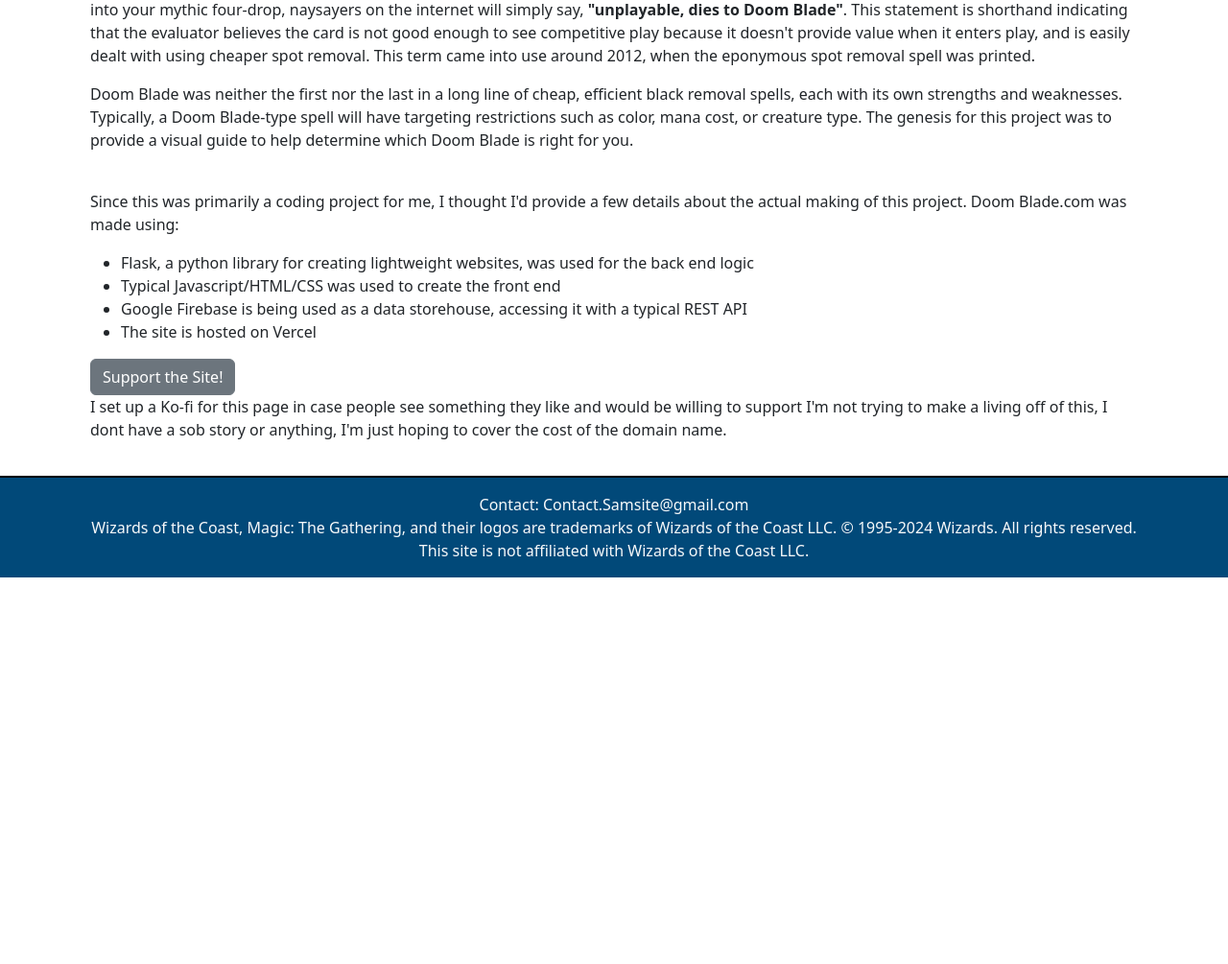
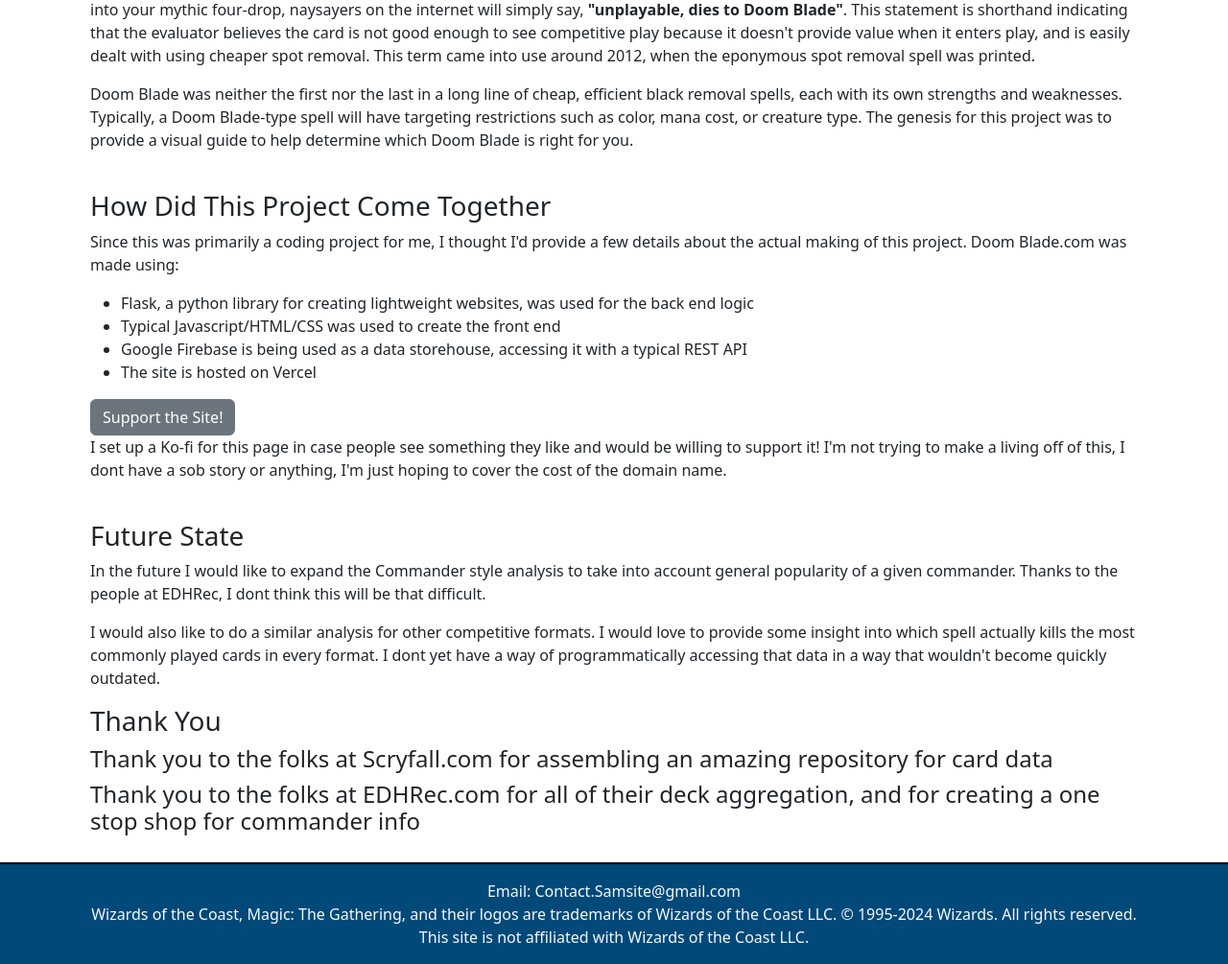
Before and after one commit to Slusks/doomblade_prod, a Python web app: template templates/about.html in a window 1280 px wide. Shown: the part 288-1293 px from the top of the page at 96% size. Before the commit the page ends 890 px from the top, so only its background shows below. Run offline with Jinja, Linux system fonts and the light colour scheme; the template is opened without the code that fills it, so the values that code supplies are empty.

Commit message:
Small Updates and Corrections
Messed with some header sizes. Added some notes in the about page.

```diff
--- a/templates/about.html
+++ b/templates/about.html
@@ -60,6 +60,7 @@
                 which Doom Blade is right for you.
             </p>
             <br>
+            <h3> How Did This Project Come Together</h3>
             <p>
                 Since this was primarily a coding project for me, I thought I'd provide a few details about the actual making of this project.
                 Doom Blade.com was made using:
@@ -74,14 +75,25 @@
     </main>
 
     <div class="container">
-        <a href="https://ko-fi.com/samsite" target="_blank" style="margin-bottom:3%;">
+        <a href="https://ko-fi.com/samsite" target="_blank" style="margin-bottom:10%;">
             <button type="button" class="btn btn-secondary">Support the Site!</button>
          </a>
          <br>
-        <p>I set up a Ko-fi for this page in case people see something they like and would be willing to support
+        <p>I set up a Ko-fi for this page in case people see something they like and would be willing to support it!
             I'm not trying to make a living off of this, I dont have a sob story or anything, I'm just hoping to cover
             the cost of the domain name.
         </p>
+        <br>
+        <h3> Future State </h3>
+        <p> In the future I would like to expand the Commander style analysis to take into account general popularity of a given commander. Thanks to the people at EDHRec, I dont think this will be
+            that difficult. </p>
+        <p> I would also like to do a similar analysis for other competitive formats. I would love to provide some insight into which spell actually kills the most commonly played cards in every format.
+            I dont yet have a way of programmatically accessing that data in a way that wouldn't become quickly outdated.
+        </p>
+
+        <h3>Thank You</h3>
+        <h4>Thank you to the folks at Scryfall.com for assembling an amazing repository for card data</h4>
+        <h4>Thank you to the folks at EDHRec.com for all of their deck aggregation, and for creating a one stop shop for commander info</h4>
 
 
     </div>
@@ -89,7 +101,7 @@
     <!-- Footer -->
     <footer class="footer text-light py-3">
         <div class="container">
-            Contact: Contact.Samsite@gmail.com
+            Email: Contact.Samsite@gmail.com
             <br>
             Wizards of the Coast, Magic: The Gathering, and their logos are trademarks of Wizards of the Coast LLC. © 1995-2024 Wizards. All rights reserved. This site is not affiliated with Wizards of the Coast LLC.
         </div>
--- a/templates/commander.html
+++ b/templates/commander.html
@@ -35,9 +35,10 @@
     <!-- Main content area -->
     <div class="container content">
         <p>
-            Since Commander is such a huge format, I made a specific commander centric display which players
+            <h3>Since Commander is such a huge format, I made a specific commander centric display which players
             might find more useful. This chart shows how many of the top 250 creatures by play rate, each Doom Blade
             variant can destroy.
+            </h3>
         </p>
 
         <div id="plot"></div>
--- a/templates/index.html
+++ b/templates/index.html
@@ -38,9 +38,10 @@
     <div class="container content">
 
         <p>
-            DoombladeMTG is a website dedicated to answer a simple question: How many creatures can I destroy
+            <h3> <strong>DoombladeMTG</strong> is a website dedicated to answer a simple question: <br> How many creatures can I destroy
             with the various Doom Blade variants that exist in your format of choice. So whether it's Vintage, Pioneer, or Pauper,
             the graph below will show you which Doom Blade variants are legal, and how many creatures they can target.
+            </h3>
         </p>
 
 
```
